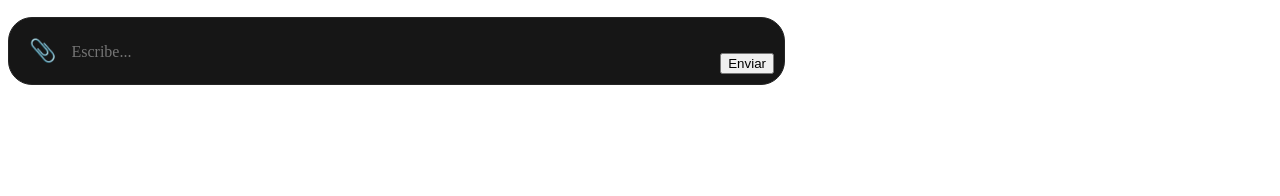
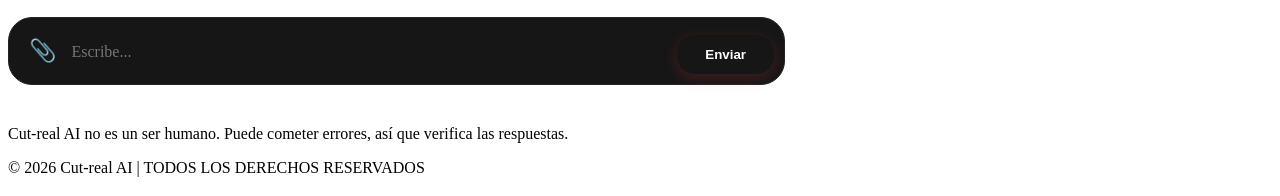
Before and after one commit to Bau-LCR/Tortilla-AI, a plain HTML site: page index.html in a window 1280 px wide. Shown: the part 2862-3058 px from the top of the page. Drawn offline with Linux system fonts and the light colour scheme; a script that the page names is missing.

Commit message:
Update index.html

```diff
--- a/index.html
+++ b/index.html
@@ -3,6 +3,7 @@
 <head>
     <link rel="icon" type="image/png" href="Logo1.png">
     <meta charset="UTF-8">
+    <meta name="viewport" content="width=device-width, initial-scale=1.0">
     <title>Cut-real AI</title>
     <link rel="stylesheet" href="style.css">
     <script src="https://cdnjs.cloudflare.com/ajax/libs/pdf.js/2.16.105/pdf.min.js"></script>
@@ -49,10 +50,10 @@
 
 <div class="input-area">
     <input type="file" id="file-input" accept="application/pdf" style="display: none;">
-    <button id="attach-btn" onclick="document.getElementById('file-input').click()" title="Adjuntar PDF" style="background: transparent; border: none; font-size: 22px; cursor: pointer; color: #888; padding: 10px 5px; transition: 0.3s;">📎</button>
+    <button id="attach-btn" onclick="document.getElementById('file-input').click()" title="Adjuntar PDF">📎</button>
 
     <textarea id="input" placeholder="Escribe..." autocomplete="off" rows="1"></textarea>
-    <button onclick="sendMessage()">Enviar</button>
+    <button id="send-btn" onclick="sendMessage()">Enviar</button>
 </div>
 
 <script type="module">
@@ -85,13 +86,9 @@
 <script src="particles.js"></script>
 <script src="main.js"></script>
 
-<footer class="copyright" style="margin-top: 40px; padding-bottom: 20px; text-align: center; font-family: sans-serif;">
-    <p style="color: rgba(255, 255, 255, 0.4); font-size: 11px; margin-bottom: 5px;">
-        Cut-real AI no es un ser humano. Puede cometer errores, así que verifica las respuestas.
-    </p>
-    <p style="color: rgba(255, 255, 255, 0.2); font-size: 10px; letter-spacing: 1px;">
-        &copy; 2026 Cut-real AI | TODOS LOS DERECHOS RESERVADOS
-    </p>
+<footer class="copyright">
+    <p>Cut-real AI no es un ser humano. Puede cometer errores, así que verifica las respuestas.</p>
+    <p>&copy; 2026 Cut-real AI | TODOS LOS DERECHOS RESERVADOS</p>
 </footer>
 
 </body>
```
